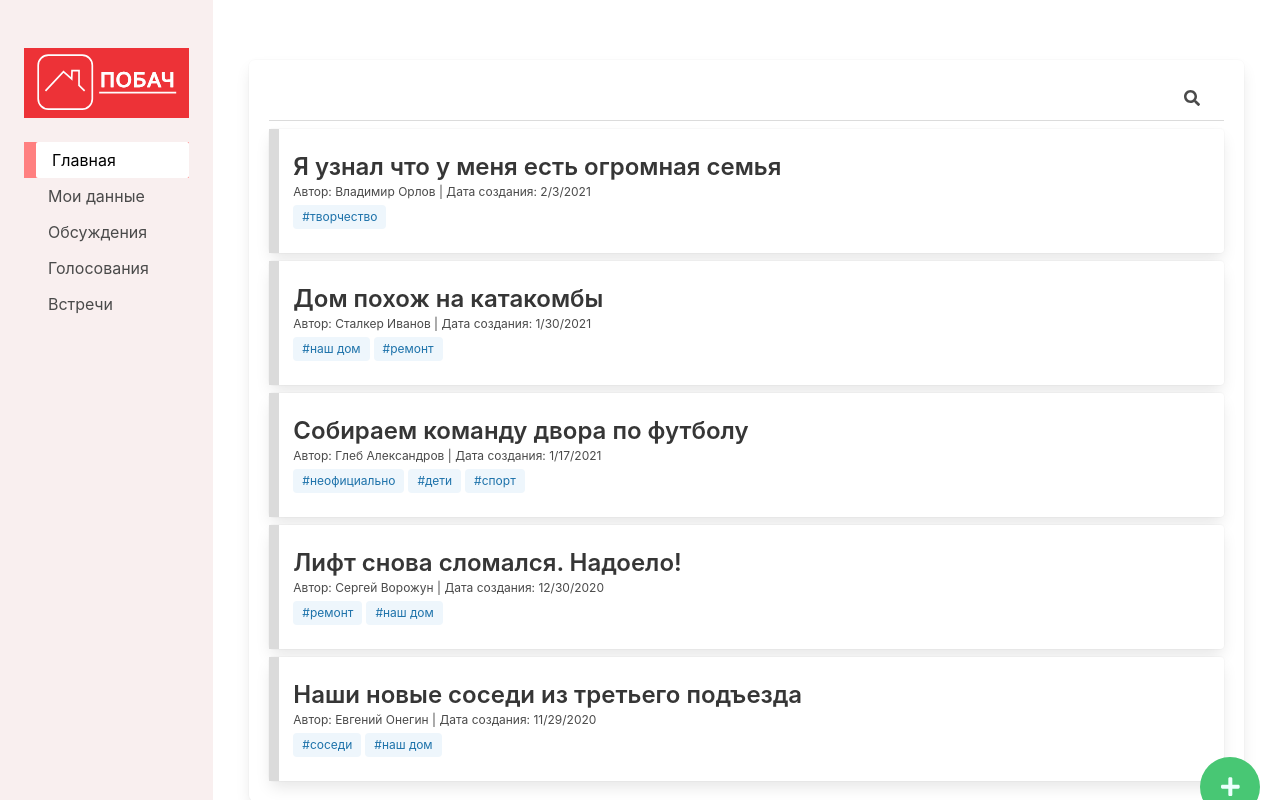
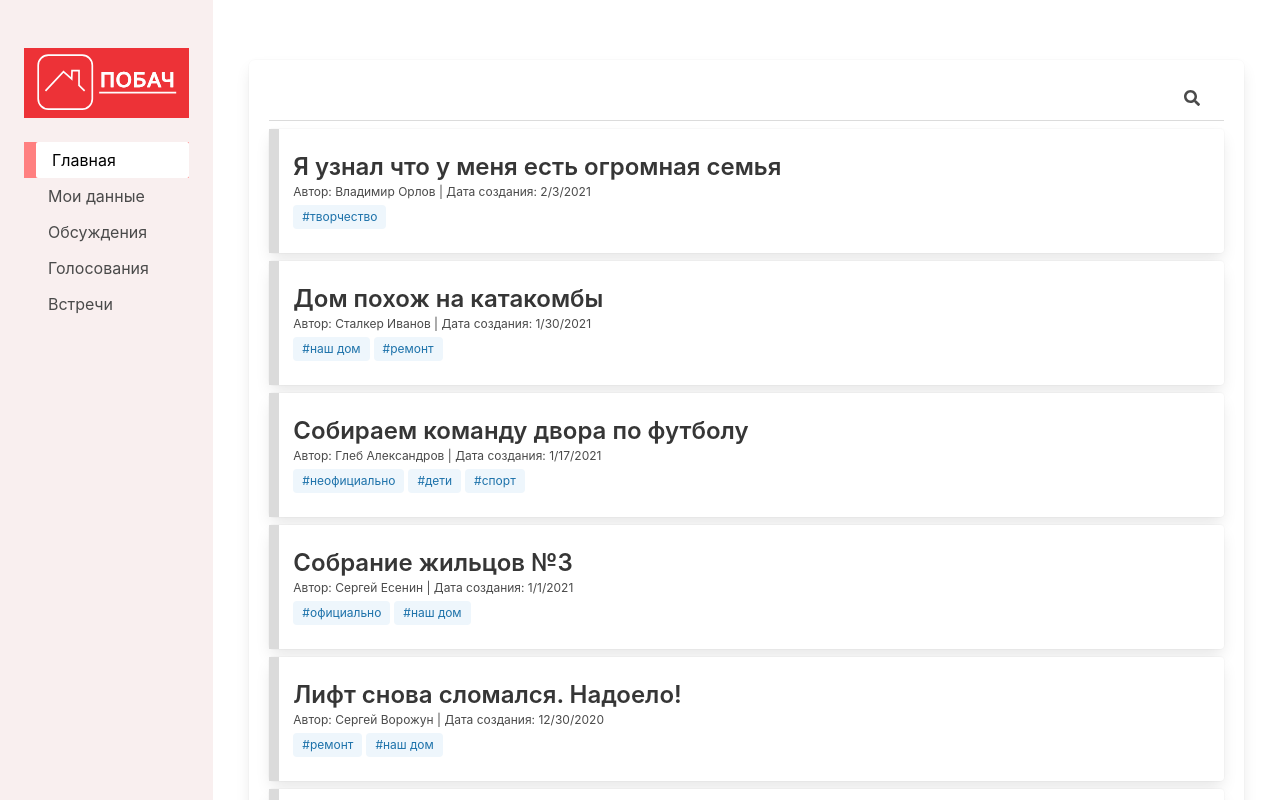
Before and after one commit to BelarusDigitalFuture/o, a React (Create React App) app: page /discussions in a window 1280 px wide. Shown: the top 800 px of the page. Built offline with nearby package versions, Linux system fonts and the light colour scheme.

Commit message:
some data filled in

```diff
--- a/src/shared/state/events.js
+++ b/src/shared/state/events.js
@@ -56,7 +56,7 @@ const defaultEvents = [
     position: { lat: 53.85610142832483, lng: 27.453454495887502 },
     tags: ['официально', 'наш дом'],
     eventData: { peopleGoing: 24 },
-    discussionId: 1612881007433,
+    discussionId: 1613070380786,
   },
 ];
 
--- a/src/shared/state/polls.js
+++ b/src/shared/state/polls.js
@@ -17,7 +17,7 @@ const defaultPolls = [
       results: [13, 16, 21, 11],
       discussionId: 0,
     },
-    id: 1613067113898,
+    id: 1613070700093,
   },
   {
     header: 'Новый лифт за счет ремонтного фонда',
@@ -67,9 +67,9 @@ const defaultPolls = [
       question: 'Что устанавливаем?',
       items: ['Пилон', 'Бар', 'Новые качели'],
       results: [11, 32, 53],
-      discussionId: 1612881007433,
+      discussionId: 1613070770158,
     },
-    id: 1,
+    id: 1613070912952,
   },
   {
     header: 'Празднуем новый год вместе',
--- a/src/shared/state/topics.js
+++ b/src/shared/state/topics.js
@@ -13,6 +13,67 @@ const defaultTopics = [
   //   tags: [],
   //   topicData: { likes: 0, pollId: 0, comments: [{ author: '', date: new Date(), likes: 1, comment: '' }] },
   // },
+  {
+    id: 1613070770158,
+    header: 'Остановим пьянство Алоизы!',
+    author: 'Председатель',
+    date: new Date(2020, 0, 2),
+    text:
+      'Доколе, господа? Как было у Стругацких - "Напился, ругался, сломал деревцо - стыдно смотреть людям в лицо". Предлагаю скинуться на кодировку госпожы Алоизы. Дети же смотрят!',
+    tags: ['неофициально', 'наш дом'],
+    topicData: {
+      likes: 82,
+      pollId: 1613070912952,
+      comments: [
+        {
+          author: 'Алоиза Пашкевич',
+          date: new Date(2020, 0, 3),
+          comment: 'Я больше так не буду',
+          likes: 11,
+        },
+        {
+          author: 'Константин Станиславский',
+          date: new Date(2020, 0, 4),
+          comment: 'Не верю.',
+          likes: 82,
+        },
+      ],
+    },
+  },
+  {
+    id: 1613070380786,
+    header: 'Собрание жильцов №3',
+    author: 'Сергей Есенин',
+    date: new Date(2021, 0, 1),
+    text:
+      'Друзья мои, я всю новогоднюю ночь думал о судьбе нашего дома, и решил, что без очередной встречи у нас, увы, ничего не выйдет. Предлагайте вопросы на обсуждение',
+    tags: ['официально', 'наш дом'],
+    topicData: {
+      likes: 0,
+      pollId: 0,
+      comments: [
+        {
+          author: 'Дмитрий Удрас',
+          date: new Date(2021, 0, 11),
+          likes: 76,
+          comment: 'Лучше бы пил.',
+        },
+        {
+          author: 'Василий Яковлев',
+          date: new Date(2021, 0, 12),
+          likes: 627,
+          comment:
+            'Предлагаю обсудить вопрос прекращения личных собраний, когда у нас есть такая замечательная платформа.',
+        },
+        {
+          author: 'Кирилл Горшков',
+          date: new Date(2021, 0, 29),
+          likes: 1,
+          comment: 'Сергей опять будет говорить, что мы все быдло и бездуховщина. Я не приду',
+        },
+      ],
+    },
+  },
   {
     id: 1613067539833,
     header: 'Собираем команду двора по футболу',
```
